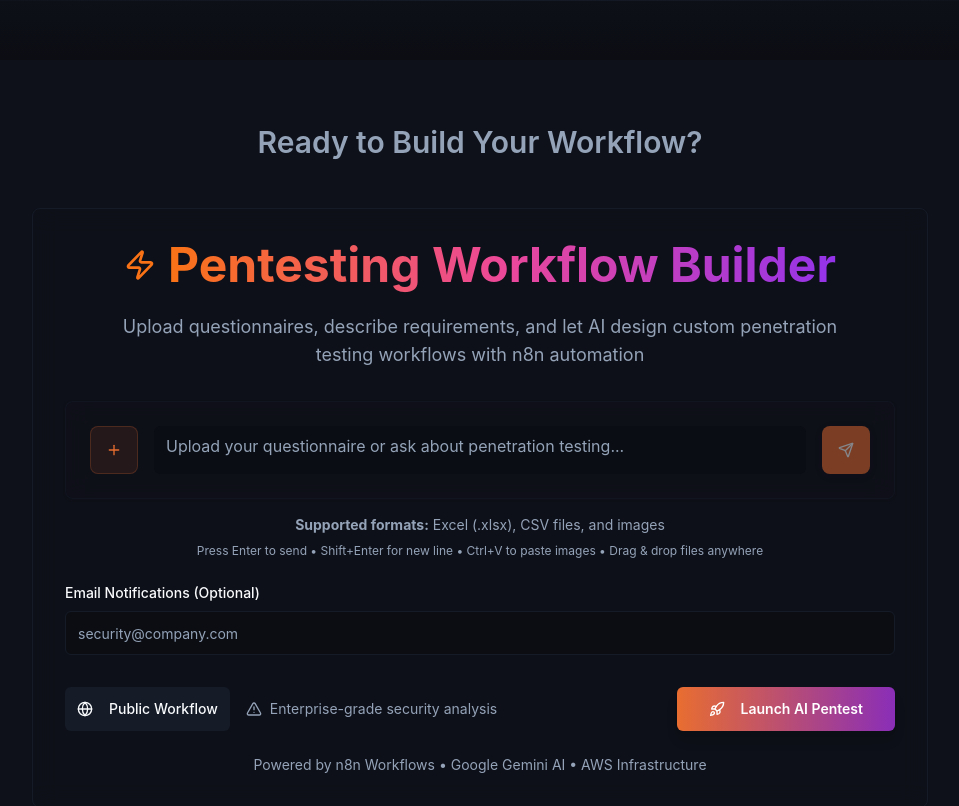
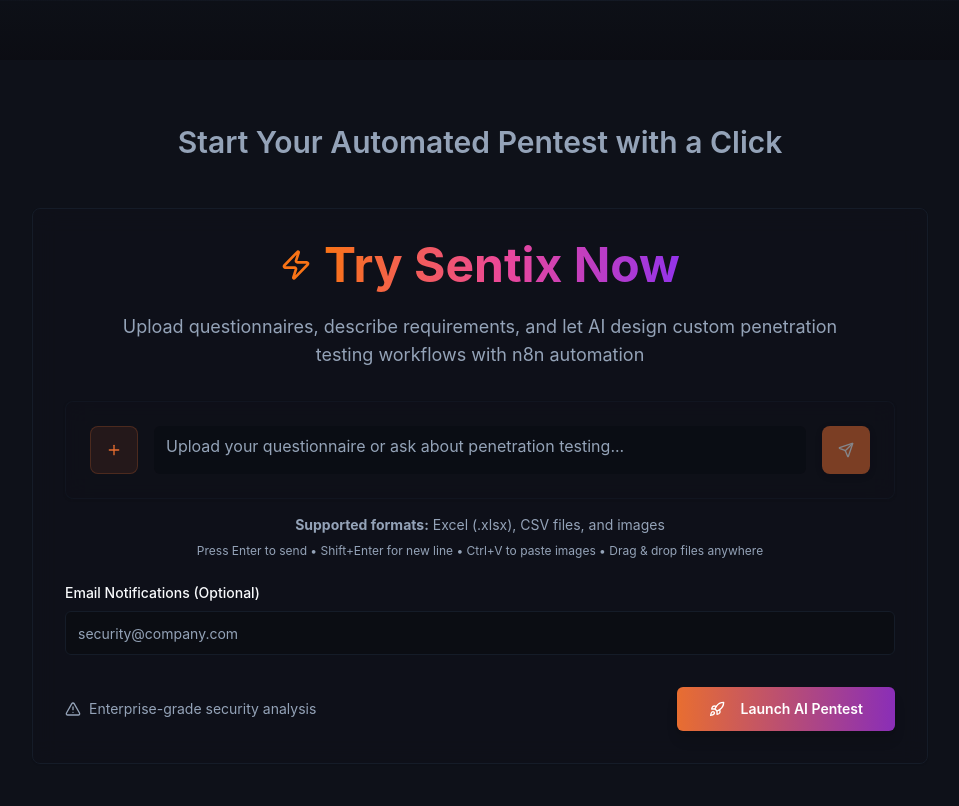
Before and after one commit to Jr-Einstein/sentix-v3, a React (Vite) app: page / in a window 1280 px wide. Shown: the part 1220-2026 px from the top of the page, without its empty margins (160-1119 px from the left). Built offline with nearby package versions, Linux system fonts and the light colour scheme.

Commit message:
Refactor: Update workflow builder section
Remove public/private workflow button and attribution text. Rename "Pentesting Workflow Builder" to "Try Sentix Now" and "Ready to Build Your Workflow" to "Start Your Automated Pentest With a Click".

```diff
--- a/src/components/WorkflowBuilderSection.tsx
+++ b/src/components/WorkflowBuilderSection.tsx
@@ -21,7 +21,7 @@ export const WorkflowBuilderSection = () => {
         {/* Transitional Header */}
         <div className="text-center mb-12">
           <h2 className="text-2xl md:text-3xl font-semibold text-muted-foreground mb-4">
-            Ready to Build Your Workflow?
+            Start Your Automated Pentest with a Click
           </h2>
         </div>
 
@@ -32,7 +32,7 @@ export const WorkflowBuilderSection = () => {
               <Zap className="h-8 w-8 text-orange-500 mr-3" />
               <h3 className="text-3xl md:text-4xl lg:text-5xl font-bold">
                 <span className="bg-gradient-to-r from-orange-500 via-pink-500 to-purple-600 bg-clip-text text-transparent">
-                  Pentesting Workflow Builder
+                  Try Sentix Now
                 </span>
               </h3>
             </div>
@@ -59,22 +59,9 @@ export const WorkflowBuilderSection = () => {
           </div>
 
           <div className="flex items-center justify-between">
-            <div className="flex items-center gap-4">
-              <Button
-                type="button"
-                variant={isPublic ? "default" : "secondary"}
-                size="sm"
-                onClick={() => setIsPublic(!isPublic)}
-                className="bg-secondary hover:bg-secondary/80"
-              >
-                {isPublic ? <Globe className="h-4 w-4 mr-2" /> : <Lock className="h-4 w-4 mr-2" />}
-                {isPublic ? "Public Workflow" : "Private Workflow"}
-              </Button>
-
-              <div className="flex items-center gap-2 text-sm text-muted-foreground">
-                <AlertTriangle className="h-4 w-4" />
-                <span>Enterprise-grade security analysis</span>
-              </div>
+            <div className="flex items-center gap-2 text-sm text-muted-foreground">
+              <AlertTriangle className="h-4 w-4" />
+              <span>Enterprise-grade security analysis</span>
             </div>
 
             <Button
@@ -85,10 +72,6 @@ export const WorkflowBuilderSection = () => {
               Launch AI Pentest
             </Button>
           </div>
-
-          <div className="mt-6 text-center text-sm text-muted-foreground">
-            Powered by n8n Workflows • Google Gemini AI • AWS Infrastructure
-          </div>
         </Card>
       </div>
     </div>
```
